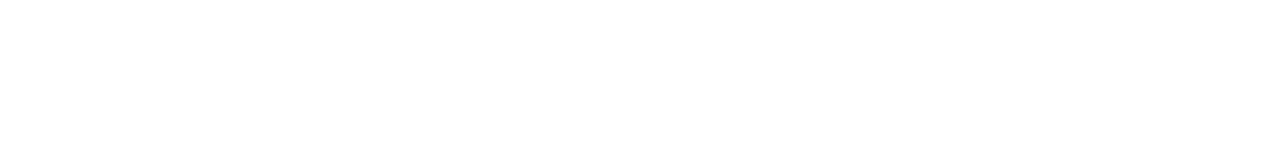
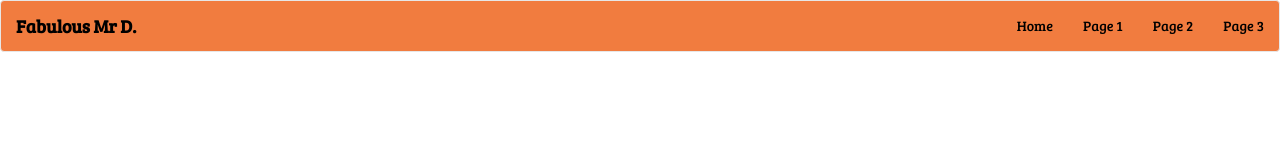
Before and after one commit to Code-Institute-Submissions/fabulous_mr_d, a website: page index.html in a window 1280 px wide. Drawn offline with nearby package versions, Linux system fonts and the light colour scheme.

Commit message:
first bootstrap/bootstrap override, navbar styling

```diff
--- /dev/null
+++ b/css/style.css
@@ -0,0 +1,8 @@
+#boostrap-overrides nav {
+	font-family: Bree Serif;
+	background-color: #f17c3f;
+}
+
+#boostrap-overrides a {
+	color: black;
+}
--- a/index.html
+++ b/index.html
@@ -1,11 +1,27 @@
 <!DOCTYPE html>
 <html>
 <head>
+		<link rel="stylesheet" type="text/css" href="css/style.css">
+		<link rel="stylesheet" type="text/css" href="bower_components/bootstrap/dist/css/bootstrap.css">
+		<link rel="stylesheet"
+          href="https://fonts.googleapis.com/css?family=Bree Serif">
 	<title>Fabulous Mr D.</title>
 
-
 </head>
-<body>
+<body id="boostrap-overrides" >
+<nav class="navbar navbar-default">
+  <div class="container-fluid">
+    <div class="navbar-header">
+      <a class="navbar-brand" href="#"><b>Fabulous Mr D.</b></a>
+    </div>
+    <ul class="nav navbar-nav navbar-right">
+      <li class=""><a href="#">Home</a></li>
+      <li><a href="#">Page 1</a></li>
+      <li><a href="#">Page 2</a></li>
+      <li><a href="#">Page 3</a></li>
+    </ul>
+  </div>
+</nav>
 
 </body>
 </html>
```
